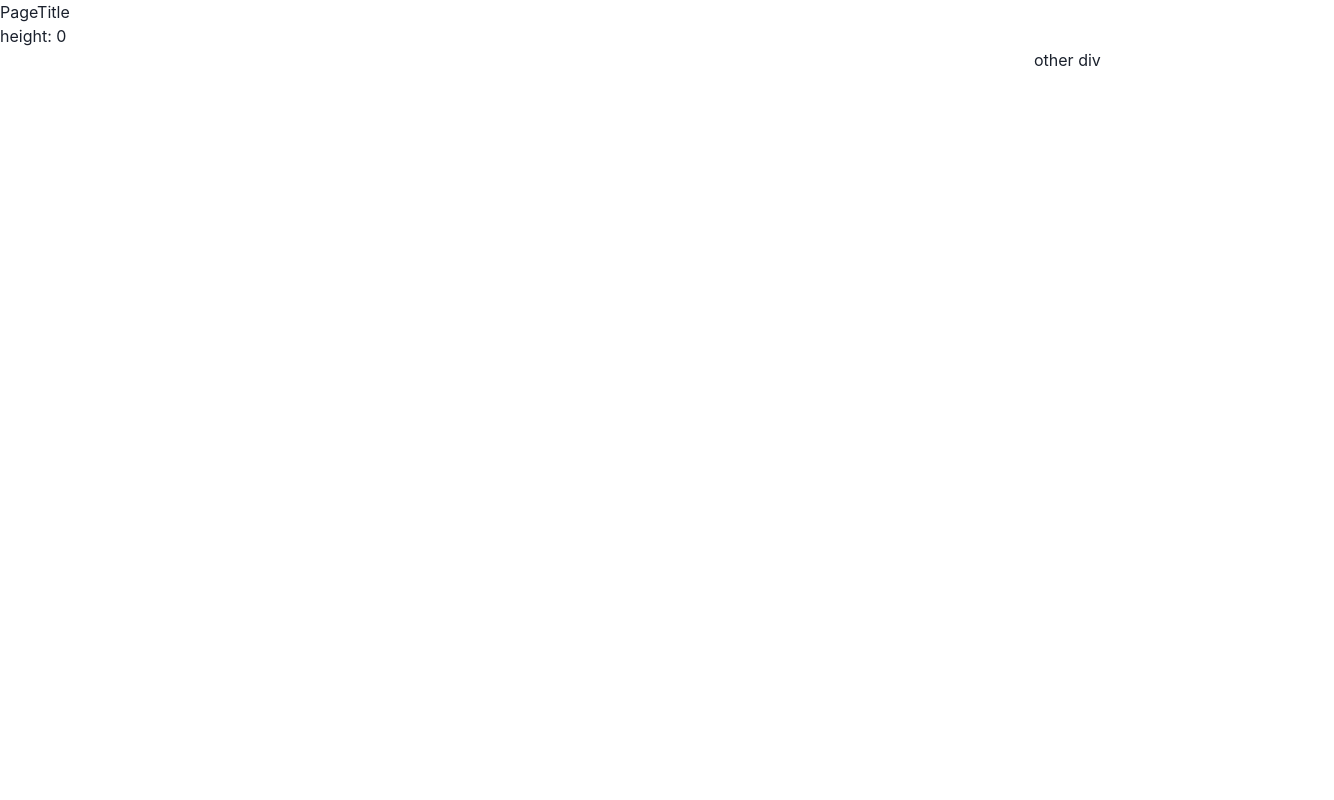
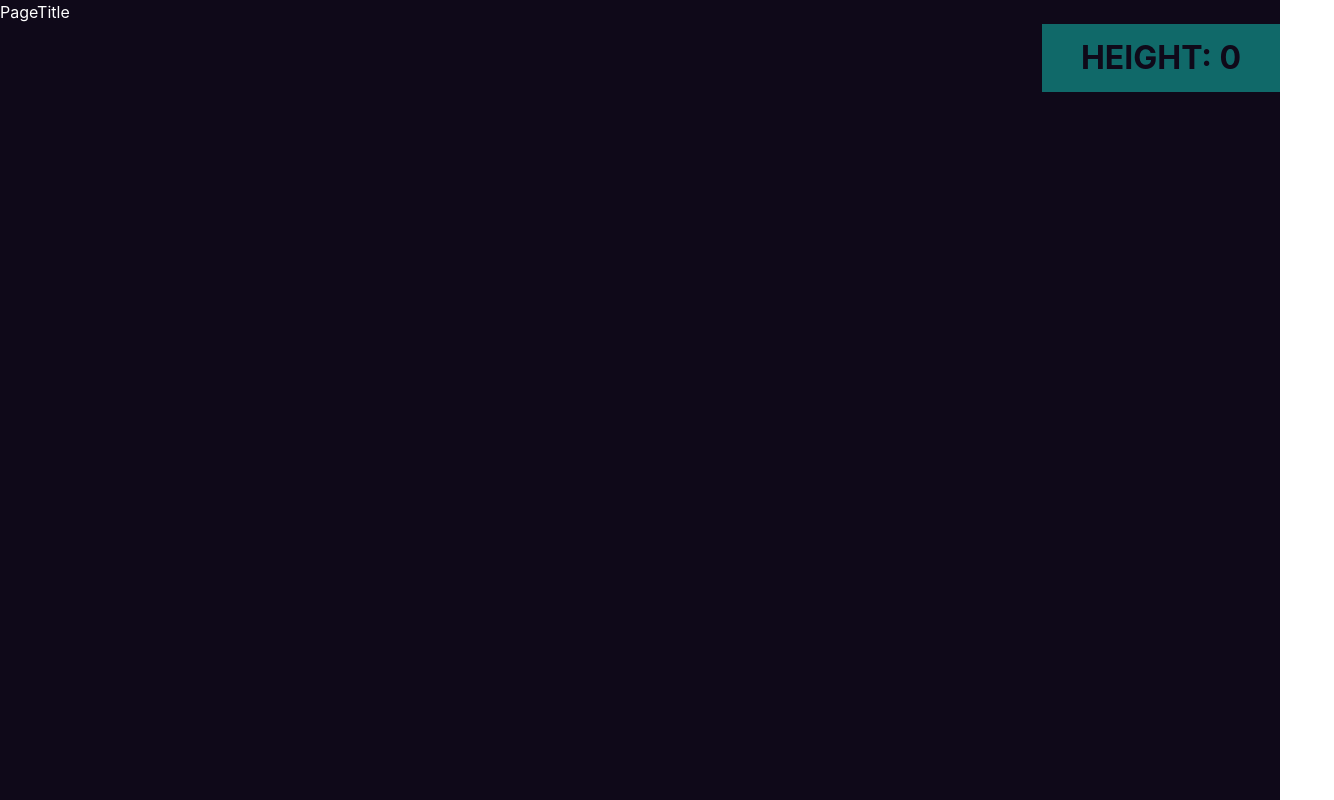
Before and after one commit to petervidaHU/vertical-fe, a React app: page / in a window 1280 px wide. Shown: the whole page, 1334 px wide, since content can reach past the window. Built offline with nearby package versions, Linux system fonts and the light colour scheme; the HTML template or start-up script is replaced by a standard one.

Commit message:
basic implement of story type

```diff
--- a/src/admin/List.tsx
+++ b/src/admin/List.tsx
@@ -3,7 +3,7 @@ import { useNavigate } from "react-router-dom";
 import { Box, Button, Collapse, IconButton, Input, Table, Tbody, Td, Text, Th, Thead, Tr, Wrap, WrapItem } from '@chakra-ui/react';
 import { ChevronDownIcon, ChevronLeftIcon, ChevronRightIcon, ChevronUpIcon, DeleteIcon, EditIcon } from '@chakra-ui/icons';
 import { useDeleteStoryMutation, useGetListQuery } from '../API/storyAPI';
-import { sortByStories } from '../types/story.interface';
+import { sortByStories, typeOfStory } from '../types/story.interface';
 
 const StoriesList: React.FC = () => {
   const navigate = useNavigate();
@@ -12,6 +12,7 @@ const StoriesList: React.FC = () => {
   const [showDescription, setShowDescription] = useState<{ [key: string]: boolean }>({});
   const [sortBy, setSortBy] = useState<sortByStories>('title');
   const [sortOrder, setSortOrder] = useState<'ASC' | 'DESC'>('ASC');
+  const [type, setType] = useState<typeOfStory>('story');
 
   const { data: stories, isError, isLoading } = useGetListQuery({ page, limit, sortBy, sortOrder });
   const [deleteStory] = useDeleteStoryMutation();
--- a/src/admin/useOrganizeApis.ts
+++ b/src/admin/useOrganizeApis.ts
@@ -5,6 +5,7 @@ import { iStoryEntity } from '../types/story.interface';
 export const useOrganizeApis = (id: string) => {
   const [formState, setFormState] = useState<Omit<iStoryEntity, 'id'> | iStoryEntity>({
     title: "",
+    type: 'story',
     description: "",
     startPoint: 0,
     endPoint: 0,
--- a/src/components/MainWrapper.tsx
+++ b/src/components/MainWrapper.tsx
@@ -9,35 +9,64 @@ const MainWrapper = () => {
   const { data, error, isLoading, scrollAmount } = useScroll()
 
   return (
-    <>
+    <Main>
       <PageTitle />
-      <ScrollAmount height={scrollAmount} />
       <GridContainer>
         <div>
           {data && data.length > 0 && (
             <FlyingComponents comps={data} />
           )}
         </div>
-        <div>
-          other div
-        </div>
+        <RightChannel>
+          <ScrollAmount height={scrollAmount} />
+        </RightChannel>
       </GridContainer>
-    </>
+    </Main>
   )
 }
 
 export default MainWrapper
 
+const Main = styled.section`
+      /* display: flex; */
+      /* flex-direction: column; */
+      /* align-items: center; */
+      /* justify-content: center; */
+      width: auto;
+      height: 100vh;
+      background: #0f0919;
+      color: #ffffff;
+      overflow: hidden;
+      position: relative;
+      z-index: 1;
+      `;
+
 const GridContainer = styled.div`
+      margin-inline-start: 40px;
       display: grid;
       grid-template-columns: 80% auto;
       grid-column-gap: 10px;
 
       @media (max-width: 750px) {
-    grid-template-columns: 1fr;
+        grid - template - columns: 1fr;
   }
-
   > div {
-    min-width: 300px;
+        min - width: 300px;
   }
       `;
+
+const RightChannel = styled.div`
+      display: flex;
+      flex-direction: column;
+      align-items: center;
+      justify-content: center;
+      width: 100%;
+      height: 100%;
+      background: #106969;
+      color: #0f0919;
+      font-size: 2rem;
+      font-weight: 700;
+      text-transform: uppercase;
+      text-align: center;
+      padding: 10px;
+      `
--- a/src/routes.tsx
+++ b/src/routes.tsx
@@ -14,6 +14,7 @@ export const routes = createBrowserRouter([
   {
     path: "/admin",
     element: <Admin />,
+    errorElement: <ErrorPage />,
     children: [
       {
         path: "edit/:id?",
--- a/src/types/story.interface.ts
+++ b/src/types/story.interface.ts
@@ -1,5 +1,8 @@
+export type typeOfStory = 'story' | 'epic';
+
 export interface iStoryEntity {
   id: string,
+  type: typeOfStory,
   title: string,
   description: string,
   startPoint: number,
```
Lines whose indentation alone changed are shown as unchanged.
